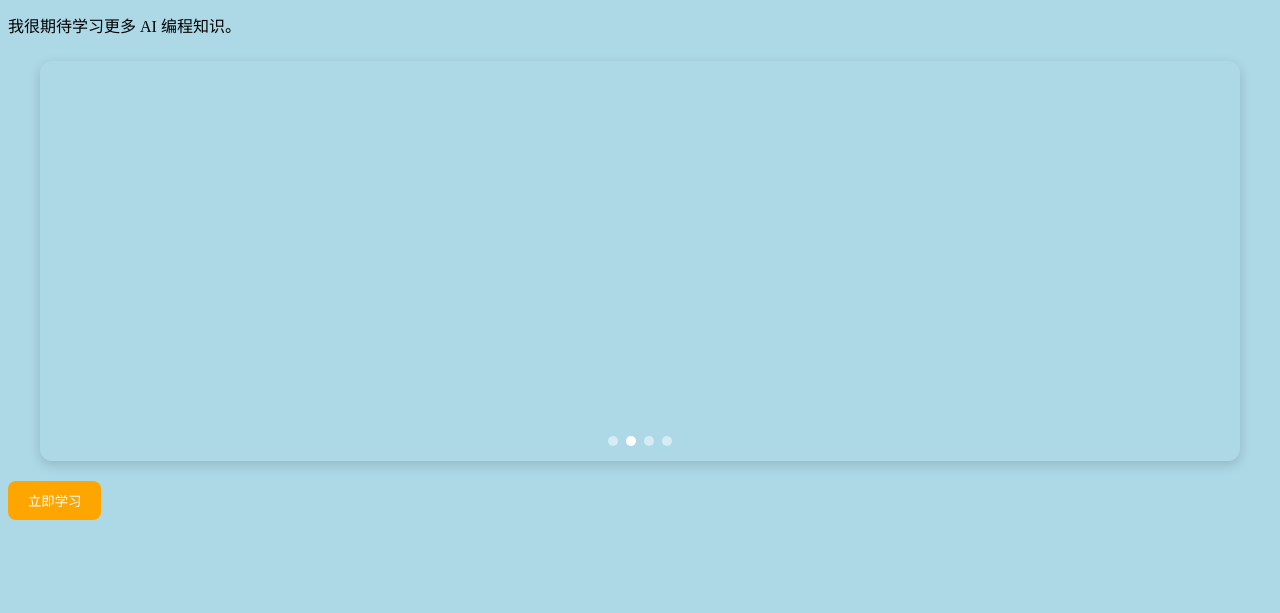
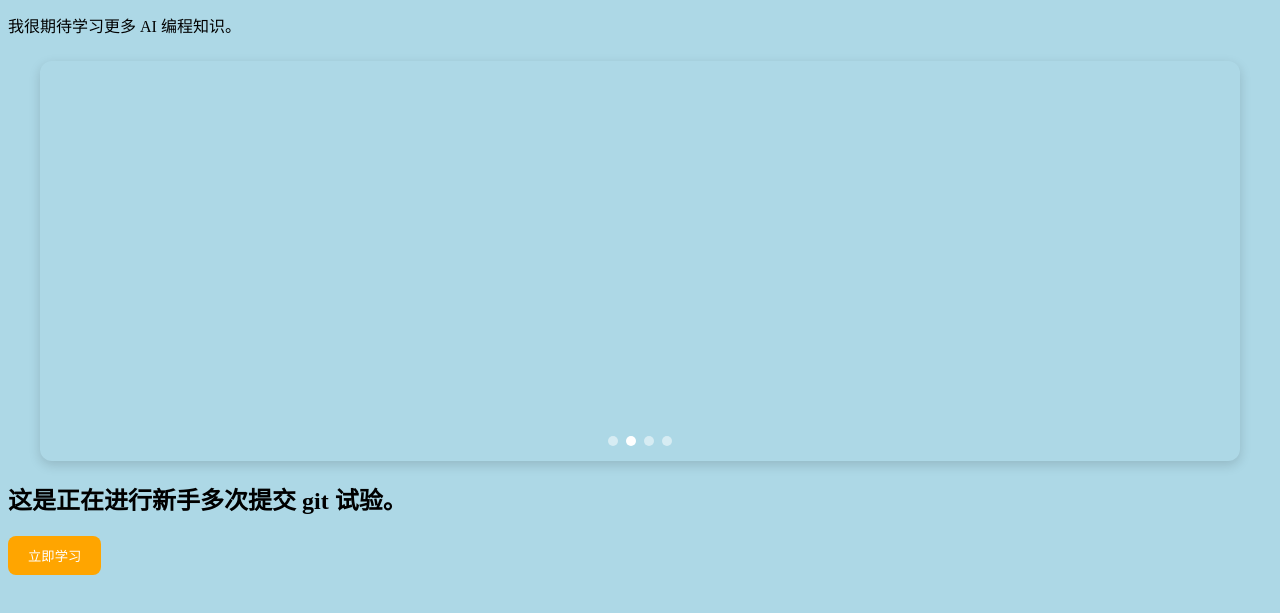
Before and after one commit to SunErdao/my-first-web-page, a plain HTML site: page index.html in a window 1280 px wide. Shown: the part 121-734 px from the top of the page. Drawn offline with Linux system fonts and the light colour scheme; grey boxes are pictures that could not be loaded.

Commit message:
feat: 添加了一行h2 格式的文字测试多次提交 git

```diff
--- a/index.html
+++ b/index.html
@@ -34,6 +34,8 @@
             <span class="dot"></span>
         </div>
     </div>
+
+    <h2>这是正在进行新手多次提交 git 试验。</h2>
 
     <button>立即学习</button>
 
```
